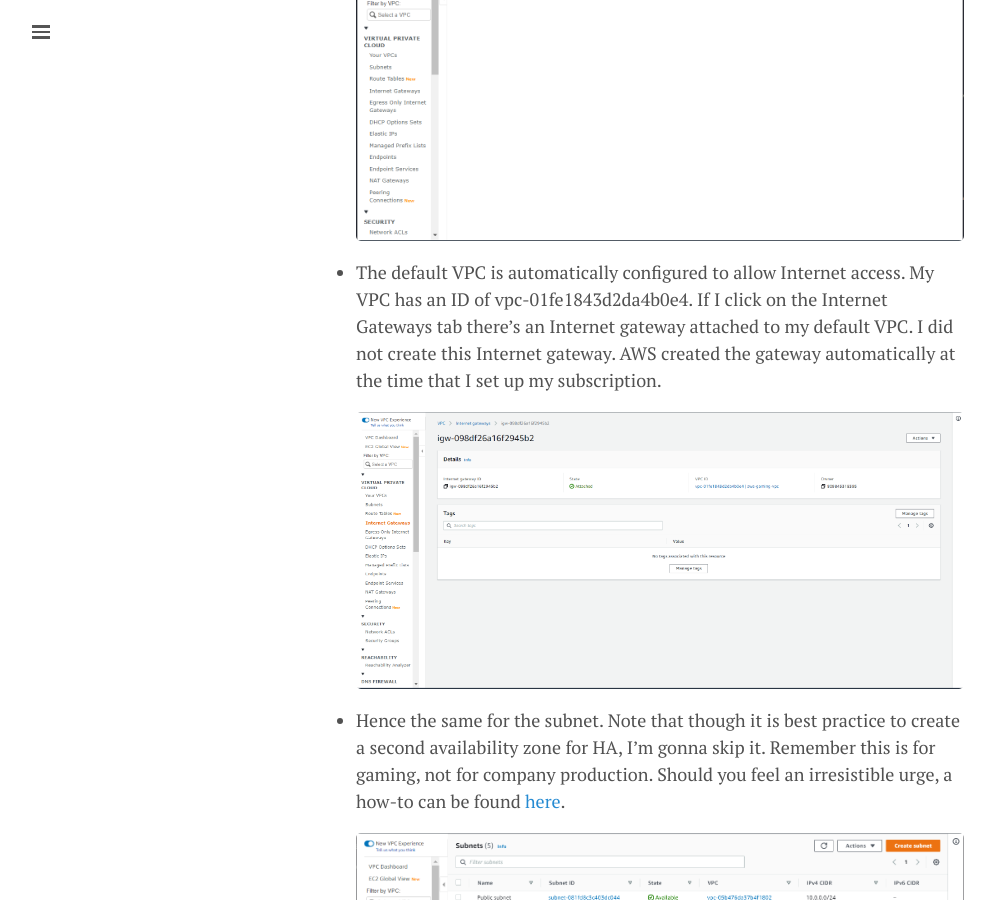
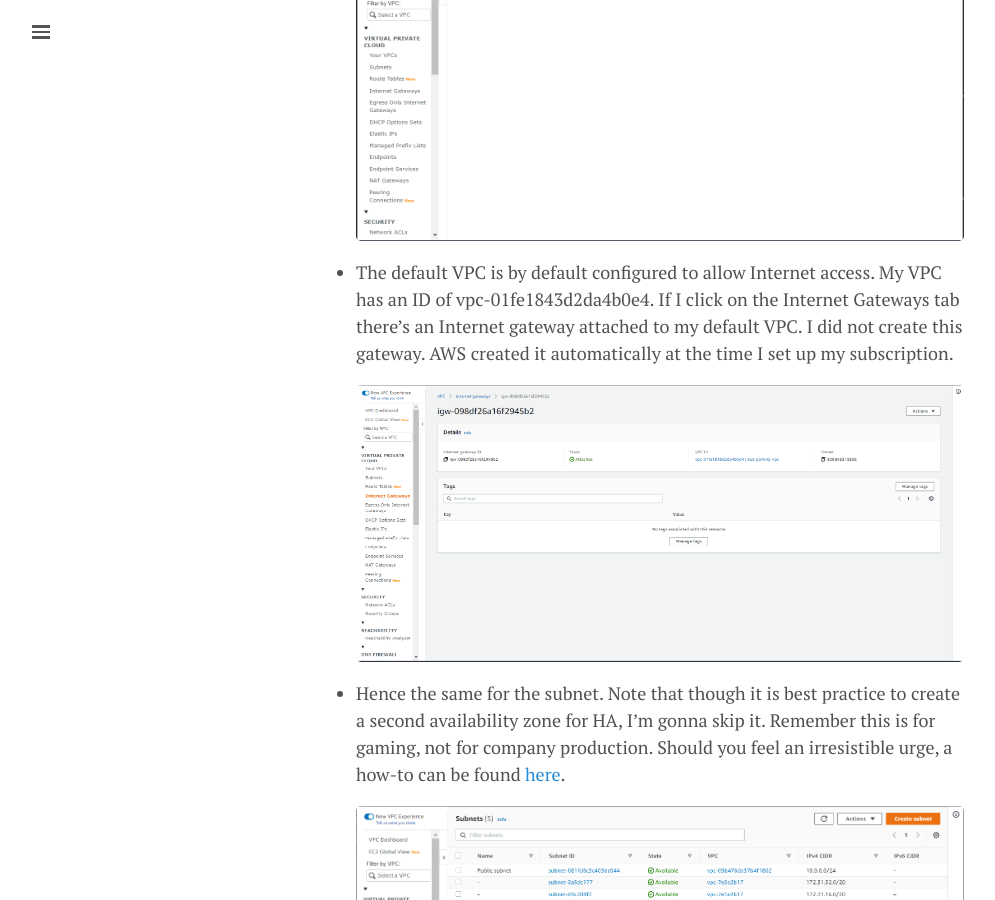
Before and after one commit to lgeurts/lgeurts.github.io, a Jekyll site: the page built from _posts/2021-11-02-aws-high-performance-cloud-gaming.md, in a window 1280 px wide and 900 px high, scrolled down 3242 px. Shown: the whole window, without its empty margins (0-995 px from the left). Built offline with Jekyll 4.4.1, drawn with Linux system fonts in a browser that asks for light colours; nearby versions of some CDN libraries; comment, search, counter and statistics services are not loaded.

Commit message:
Update 2021-11-02-aws-high-performance-cloud-gaming.md

```diff
--- a/_posts/2021-11-02-aws-high-performance-cloud-gaming.md
+++ b/_posts/2021-11-02-aws-high-performance-cloud-gaming.md
@@ -66,7 +66,7 @@
 
   <img src="/assets/aws-parsec-setup/vpc-successfully-created.png" width="654">
 
-- The default VPC is automatically configured to allow Internet access. My VPC has an ID of vpc-01fe1843d2da4b0e4. If I click on the Internet Gateways tab there's an Internet gateway attached to my default VPC. I did not create this Internet gateway. AWS created the gateway automatically at the time that I set up my subscription.
+- The default VPC is by default configured to allow Internet access. My VPC has an ID of vpc-01fe1843d2da4b0e4. If I click on the Internet Gateways tab there's an Internet gateway attached to my default VPC. I did not create this gateway. AWS created it automatically at the time I set up my subscription.
 
   <img src="/assets/aws-parsec-setup/vpc-internet-gateway.png" width="654">
 
```
